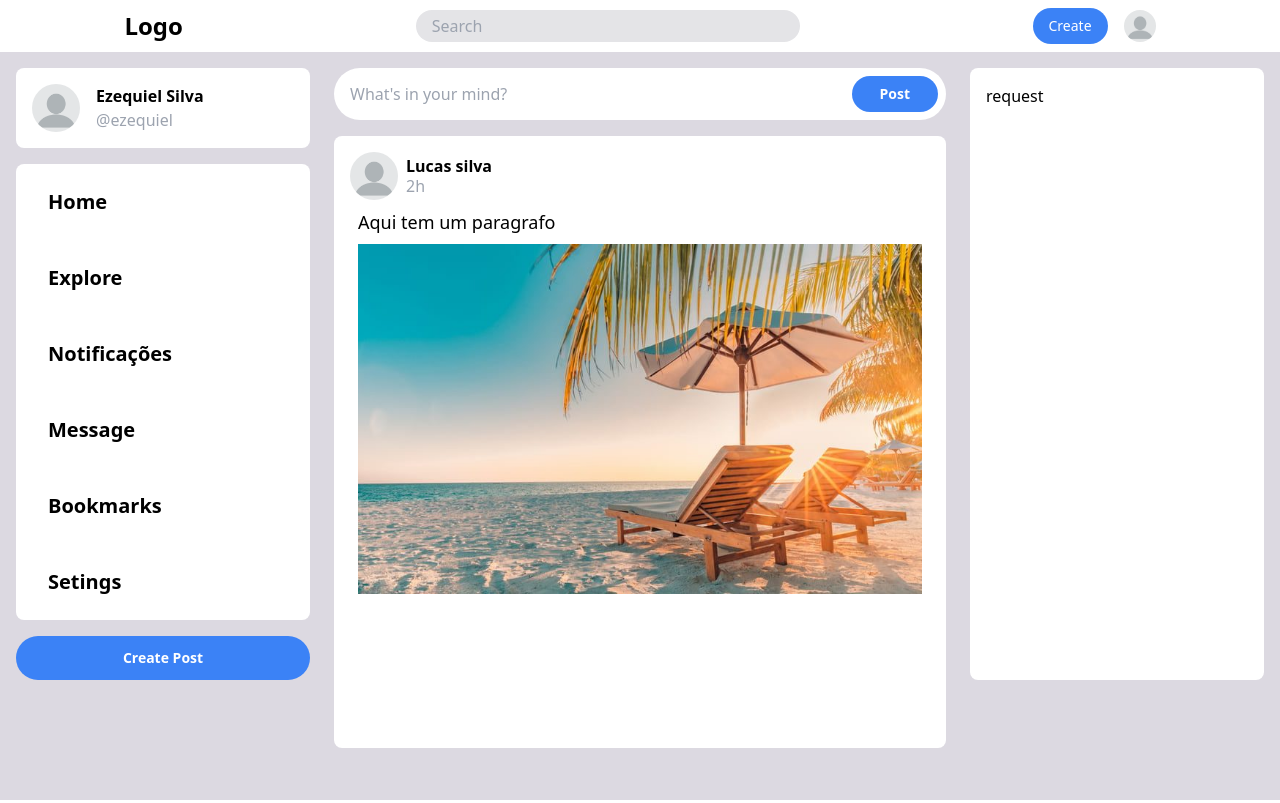
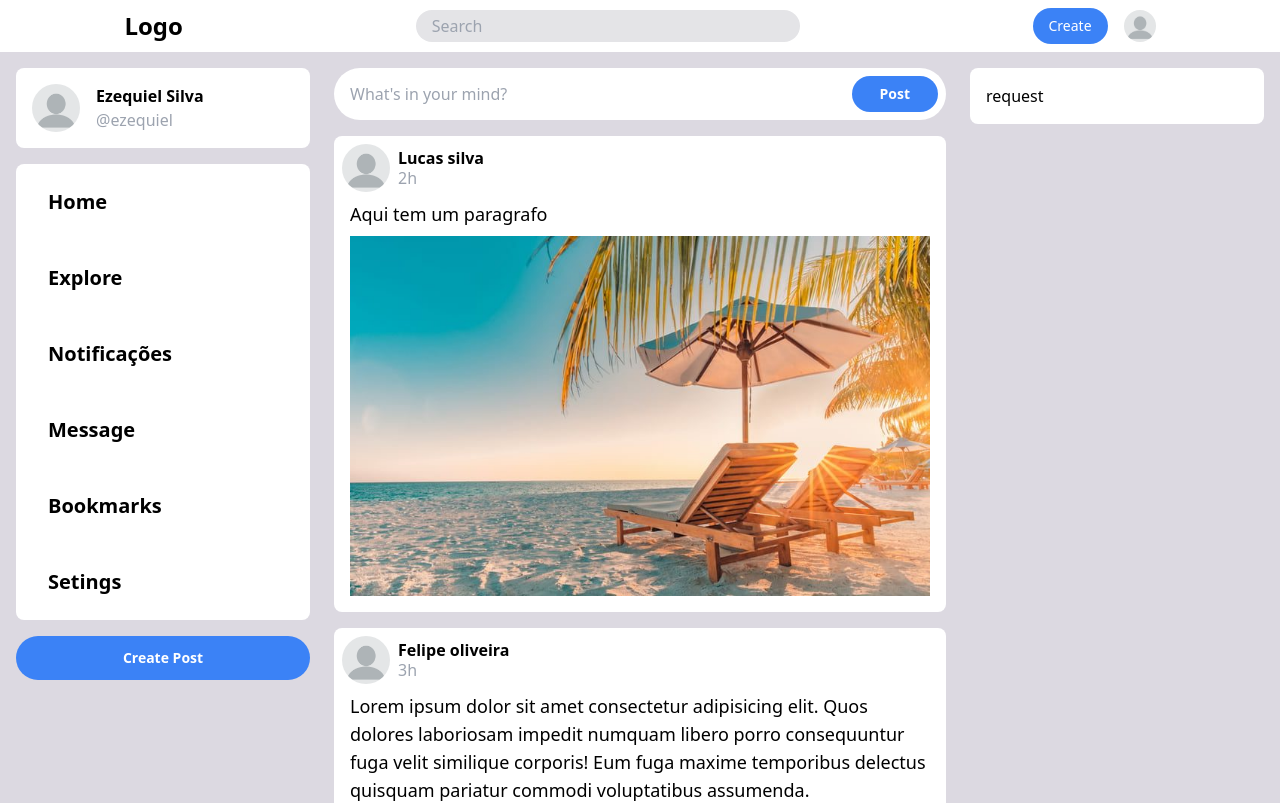
Before and after one commit to ezekuiel100/Social-media-react, a React (Vite) app: page / in a window 1280 px wide. Shown: the top 803 px of the page. Built offline with nearby package versions, Linux system fonts and the light colour scheme.

Commit message:
New commit

```diff
--- a/src/App.jsx
+++ b/src/App.jsx
@@ -5,7 +5,7 @@ import Sidebar from "./components/Sidebar";
 
 function App() {
   return (
-    <div className="bg-[#dcd9e1] h-screen">
+    <div className="bg-[#dcd9e1] min-h-screen ">
       <Nav />
       <div className="max-w-[1400px] mx-auto">
         <div className="grid grid-cols-1 md:grid-cols-8 lg:grid-cols-12 gap-6 p-4  ">
--- a/src/components/Feed.jsx
+++ b/src/components/Feed.jsx
@@ -7,15 +7,23 @@ const posts = [
     date: "2h",
     content: { img: "/praia.jpg", text: "Aqui tem um paragrafo" },
   },
+  {
+    name: "Felipe oliveira",
+    photo: "/profile.webp",
+    date: "3h",
+    content: {
+      img: "/praia.jpg",
+      text: "Lorem ipsum dolor sit amet consectetur adipisicing elit. Quos dolores laboriosam impedit numquam libero porro consequuntur fuga velit similique corporis! Eum fuga maxime temporibus delectus quisquam pariatur commodi voluptatibus assumenda.",
+    },
+  },
 ];
 
 function Feed() {
   return (
     <div className="w-full col-start-4 col-span-6 rounded-lg  space-y-4">
       <NewPost />
-      <div className="bg-white rounded-lg h-full p-4">
       {posts.map(({ name, photo, date, content }, i) => (
-          <div key={i}>
+        <div key={i} className="bg-white p-2 rounded-lg">
           <div className="flex gap-2 items-center">
             <img src={photo} className="w-12 rounded-full" />
 
@@ -32,7 +40,6 @@ function Feed() {
         </div>
       ))}
     </div>
-    </div>
   );
 }
 
--- a/src/components/Requests.jsx
+++ b/src/components/Requests.jsx
@@ -1,5 +1,9 @@
 function Requests() {
-  return <div className="bg-white rounded-lg p-4 col-span-3 ">request</div>;
+  return (
+    <div className="bg-white rounded-lg p-4 col-span-3 self-start ">
+      request
+    </div>
+  );
 }
 
 export default Requests;
```
Lines whose indentation alone changed are shown as unchanged.
